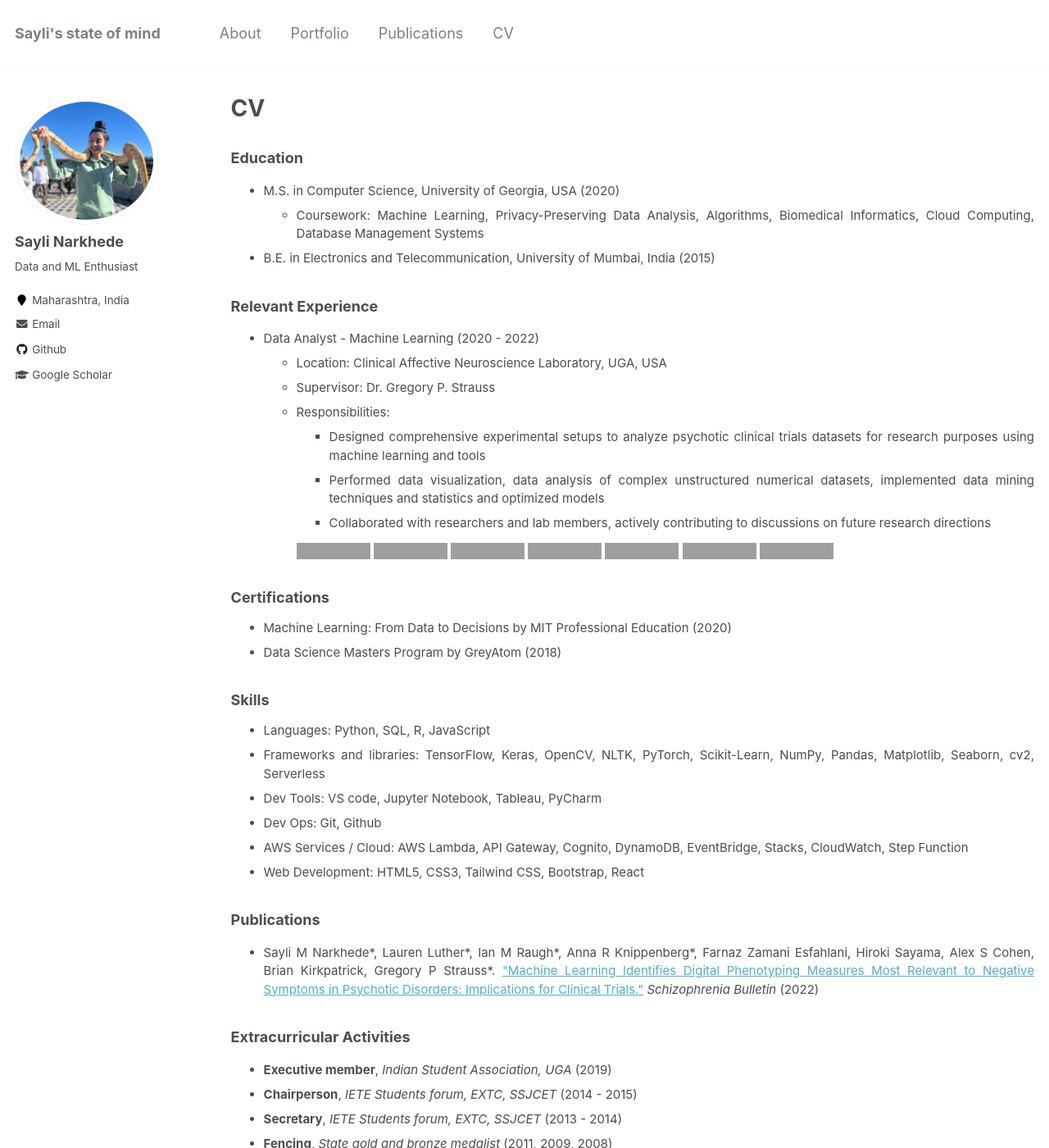
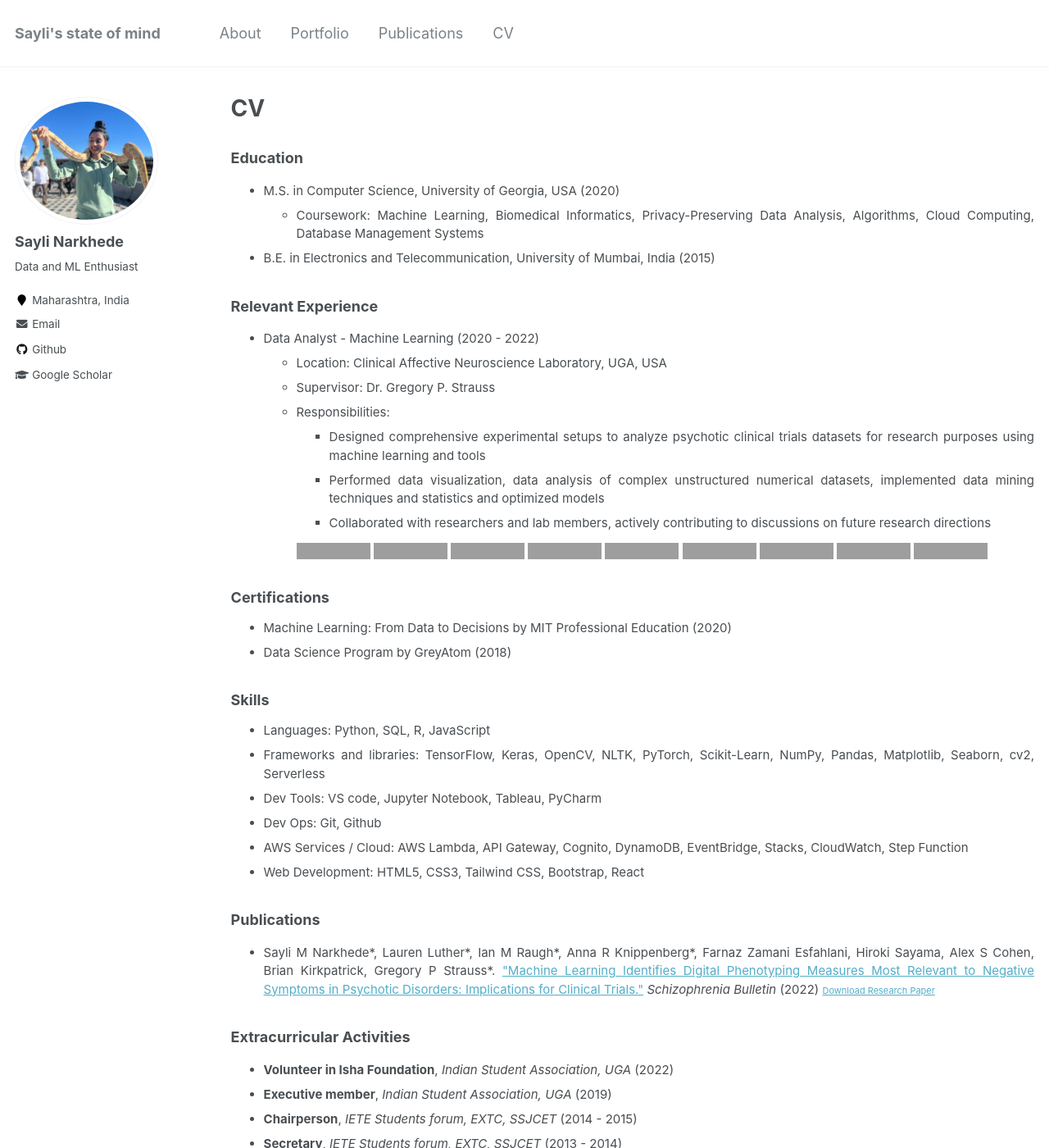
Before and after one commit to SayliMN/saylimn.github.io, a Jekyll site: the page built from _pages/cv.md, in a window 1280 px wide and 1400 px high. Shown: the whole window at 82% size. Built offline with Jekyll 4.4.1, drawn with Linux system fonts in a browser that asks for light colours; grey boxes are pictures that could not be loaded.

Commit message:
add cv details

```diff
--- a/_pages/cv.md
+++ b/_pages/cv.md
@@ -13,7 +13,7 @@ redirect_from:
 <ul style="text-align: justify;">
     <li style="font-size:15px">M.S. in Computer Science, University of Georgia, USA (2020)
       <ul style="font-size:15px">
-        <li>Coursework: Machine Learning, Privacy-Preserving Data Analysis, Algorithms, Biomedical Informatics, Cloud Computing, Database Management Systems</li>
+        <li>Coursework: Machine Learning, Biomedical Informatics, Privacy-Preserving Data Analysis, Algorithms, Cloud Computing, Database Management Systems</li>
       </ul>
     </li>
     <li style="font-size:15px">B.E. in Electronics and Telecommunication, University of Mumbai, India (2015)</li>
@@ -42,6 +42,8 @@ redirect_from:
           <img src="https://img.shields.io/badge/Hypothesis%20testing-orchid" alt="Hypothesis Testing">
           <img src="https://img.shields.io/badge/Sklearn-purple" alt="Scikit-Learn">
           <img src="https://img.shields.io/badge/Matplotlib-violet" alt="Matplotlib">
+          <img src="https://img.shields.io/badge/Matplotlib-green" alt="Pandas">
+          <img src="https://img.shields.io/badge/Matplotlib-slateblue" alt="NumPy">
       </p>
       </ul>
     </li>
@@ -52,7 +54,7 @@ redirect_from:
 
 <ul style="font-size:15px">
     <li style="font-size:15px">Machine Learning: From Data to Decisions by MIT Professional Education (2020)</li>
-    <li style="font-size:15px">Data Science Masters Program by GreyAtom (2018)</li>
+    <li style="font-size:15px">Data Science Program by GreyAtom (2018)</li>
 </ul>
 
 
@@ -71,13 +73,14 @@ redirect_from:
 ### Publications
 
 <ul style="text-align: justify;">
-  <li style="font-size:15px">Sayli M Narkhede*, Lauren Luther*, Ian M Raugh*, Anna R Knippenberg*, Farnaz Zamani Esfahlani, Hiroki Sayama, Alex S Cohen, Brian Kirkpatrick, Gregory P Strauss*. <a href="https://pubmed.ncbi.nlm.nih.gov/34915570/">"Machine Learning Identifies Digital Phenotyping Measures Most Relevant to Negative Symptoms in Psychotic Disorders: Implications for Clinical Trials."</a><i> Schizophrenia Bulletin</i> (2022)</li>
+  <li style="font-size:15px">Sayli M Narkhede*, Lauren Luther*, Ian M Raugh*, Anna R Knippenberg*, Farnaz Zamani Esfahlani, Hiroki Sayama, Alex S Cohen, Brian Kirkpatrick, Gregory P Strauss*. <a href="https://pubmed.ncbi.nlm.nih.gov/34915570/">"Machine Learning Identifies Digital Phenotyping Measures Most Relevant to Negative Symptoms in Psychotic Disorders: Implications for Clinical Trials."</a><i> Schizophrenia Bulletin</i> (2022) <a style="font-size:11px;" href="../files/Research_Paper_1.pdf" download>Download Research Paper</a></li>
 </ul>
 
 
 ### Extracurricular Activities
 
 <ul style="text-align: justify;">
+  <li style="font-size:15px"><b>Volunteer in Isha Foundation</b>, <i>Indian Student Association, UGA</i> (2022)</li>
   <li style="font-size:15px"><b>Executive member</b>, <i>Indian Student Association, UGA</i> (2019)</li>
   <li style="font-size:15px"><b>Chairperson</b>, <i>IETE Students forum, EXTC, SSJCET</i> (2014 - 2015)</li>
   <li style="font-size:15px"><b>Secretary</b>, <i>IETE Students forum, EXTC, SSJCET</i> (2013 - 2014)</li>
```
